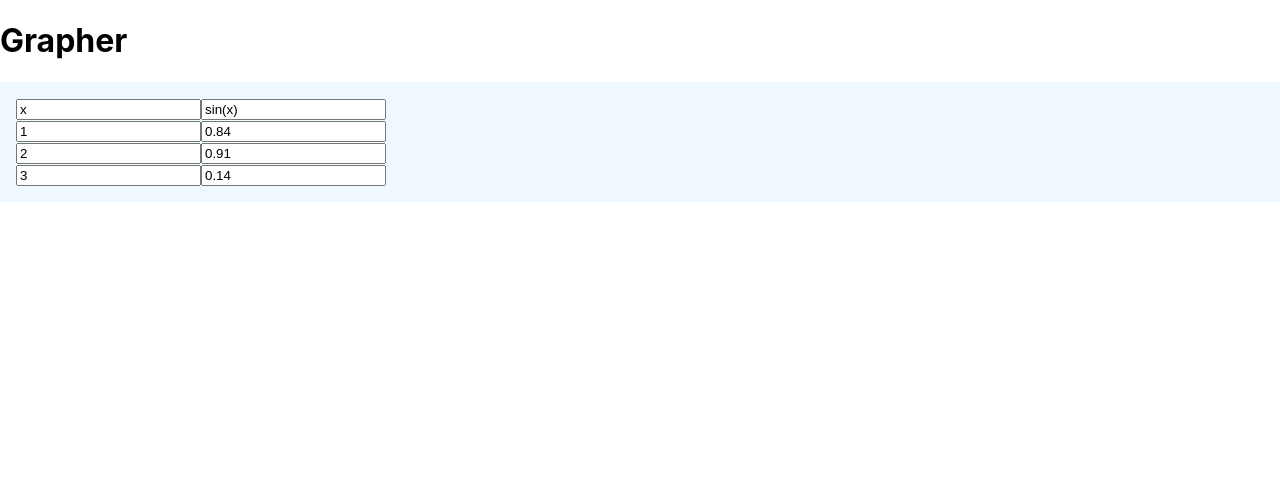
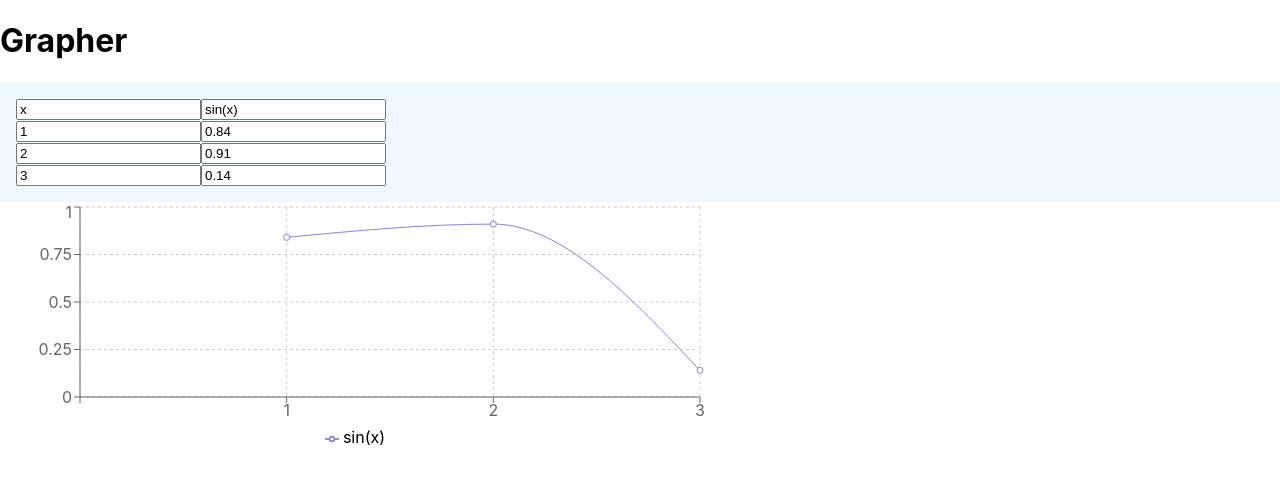
Before and after one commit to ericgrosse/grapher, a React (Create React App) app: page / in a window 1280 px wide. Shown: the top 484 px of the page. Built offline with nearby package versions, Linux system fonts and the light colour scheme.

Commit message:
Added recharts for graphing

```diff
--- a/package.json
+++ b/package.json
@@ -6,7 +6,8 @@
     "node-sass": "^4.12.0",
     "react": "^16.8.6",
     "react-dom": "^16.8.6",
-    "react-scripts": "3.0.1"
+    "react-scripts": "3.0.1",
+    "recharts": "^1.6.2"
   },
   "scripts": {
     "start": "react-scripts start",
--- a/src/App.js
+++ b/src/App.js
@@ -1,5 +1,6 @@
 import React from 'react'
 import './App.scss'
+import { LineChart, CartesianGrid, XAxis, YAxis, Tooltip, Legend, Line} from 'recharts'
 
 function Table(props) {
   return (
@@ -99,7 +100,7 @@ class App extends React.Component {
 
       if (isLastRowEmpty) {
         tableDeepCopy = tableDeepCopy.map(column => column.slice(0, -1))
-        this.setState({table: tableDeepCopy})
+        this.setState({ table: tableDeepCopy })
       }
     }
     else if (evt.key === 'ArrowDown' || evt.key === 'Enter') {
@@ -109,7 +110,7 @@ class App extends React.Component {
           this[`myRef${row + 1}${columnIndex}`] = React.createRef()
           return columnValue.concat('')
         })
-        this.setState({table: tableDeepCopy}, () => {
+        this.setState({ table: tableDeepCopy }, () => {
           this[`myRef${row + 1}${column}`].current.focus()
         })
       }
@@ -123,7 +124,7 @@ class App extends React.Component {
 
       if (isLastColumnEmpty) {
         tableDeepCopy = tableDeepCopy.slice(0, -1)
-        this.setState({table: tableDeepCopy})
+        this.setState({ table: tableDeepCopy })
       }
     }
     else if (evt.key === 'ArrowRight' || evt.key === 'Tab') {
@@ -134,7 +135,7 @@ class App extends React.Component {
           this[`myRef${cellIndex}${columnLength + 1}`] = React.createRef()
           return null
         })
-        this.setState({table: tableDeepCopy}, () => {
+        this.setState({ table: tableDeepCopy }, () => {
           this[`myRef${row}${column + 1}`].current.focus()
         })
       }
@@ -147,6 +148,28 @@ class App extends React.Component {
   }
 
   render() {
+    const graphKeys = this.state.table.map(column => column[0])
+    const rowLength = this.state.table[0].length - 1
+    const columnLength = this.state.table.length - 1
+    const graphValues = [...new Array(rowLength + 1)].map(() => { return {} })
+
+    const strokeColors = [...new Array(columnLength + 1)].map((el, index) => {
+      const baseColors = ['#8884d8', '#82ca9d', '#e91e63', '#00bcd4']
+      return baseColors[index % baseColors.length]
+    })
+
+    this.state.table.map((column, columnIndex) => {
+      column.map((row, rowIndex) => {
+        if (rowIndex === 0) {
+          return
+        }
+
+        const currentKey = graphKeys[columnIndex]
+        graphValues[rowIndex][currentKey] = row
+        return
+      })
+    })
+
     return (
       <div className="App">
         <h1>Grapher</h1>
@@ -157,6 +180,29 @@ class App extends React.Component {
           onKeyDown={this.handleKeyDown}
           self={this}
         />
+
+        <LineChart
+          width={730}
+          height={250}
+          margin={{ top: 5, right: 30, left: 20, bottom: 5 }}
+          data={graphValues}
+        >
+          <CartesianGrid strokeDasharray="3 3" />
+          <XAxis dataKey={graphKeys[0]} />
+          <YAxis />
+          <Tooltip />
+          <Legend />
+          {
+            graphKeys.map((graphKey, index) => {
+              if (index === 0) {
+                return
+              }
+              return (
+                <Line type="monotone" dataKey={graphKey} stroke={strokeColors[index - 1]} />
+              )
+            })
+          }
+        </LineChart>
       </div>
     )
   }
```
Also changed, not shown: 1 other file (tests, documents, lock files or other folders).
